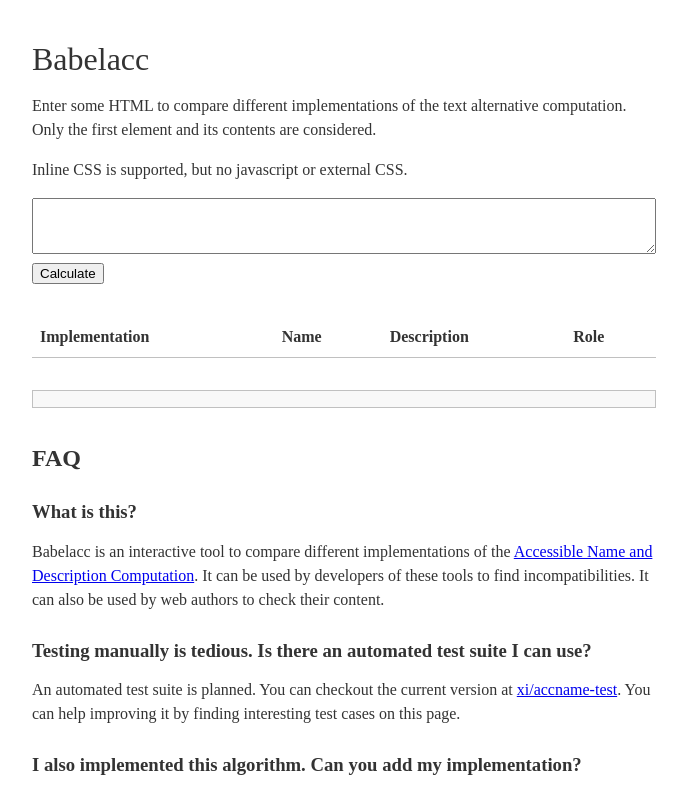
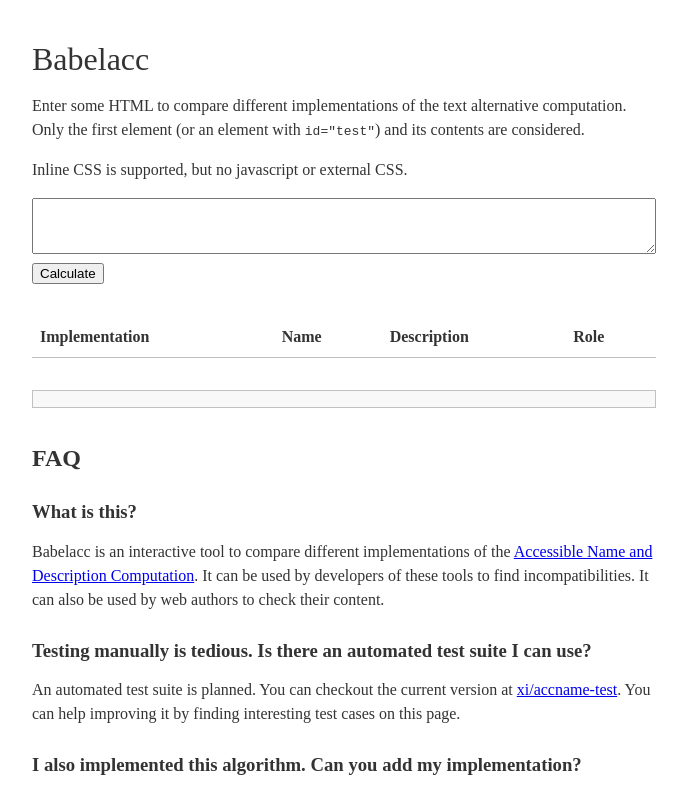
Before and after one commit to xi/babelacc, a website: page index.html in a window 1280 px wide. Shown: the top 790 px of the page, without its empty margins (296-983 px from the left). Drawn offline with Linux system fonts and the light colour scheme.

Commit message:
allow to check an element deeper in the structure

```diff
--- a/index.html
+++ b/index.html
@@ -11,8 +11,8 @@
 	<h1>Babelacc</h1>
 
 	<p>Enter some HTML to compare different implementations of the text
-	alternative computation. Only the first element and its contents are
-	considered.</p>
+	alternative computation. Only the first element (or an element with
+	<code>id="test"</code>) and its contents are considered.</p>
 	<p>Inline CSS is supported, but no javascript or external CSS.</p>
 
 	<form id="ba-form" method="GET">
--- a/src/babel.js
+++ b/src/babel.js
@@ -56,7 +56,7 @@ var run = function(html) {
 	results.innerHTML = '';
 
 	return Promise.all(Object.keys(implementations).map(function(key) {
-		var p = implementations[key](preview.children[0] || preview);
+		var p = implementations[key](preview.querySelector('#test') || preview.children[0] || preview);
 
 		return Promise.resolve(p).then(function(result) {
 			var tr = document.createElement('tr');
```
